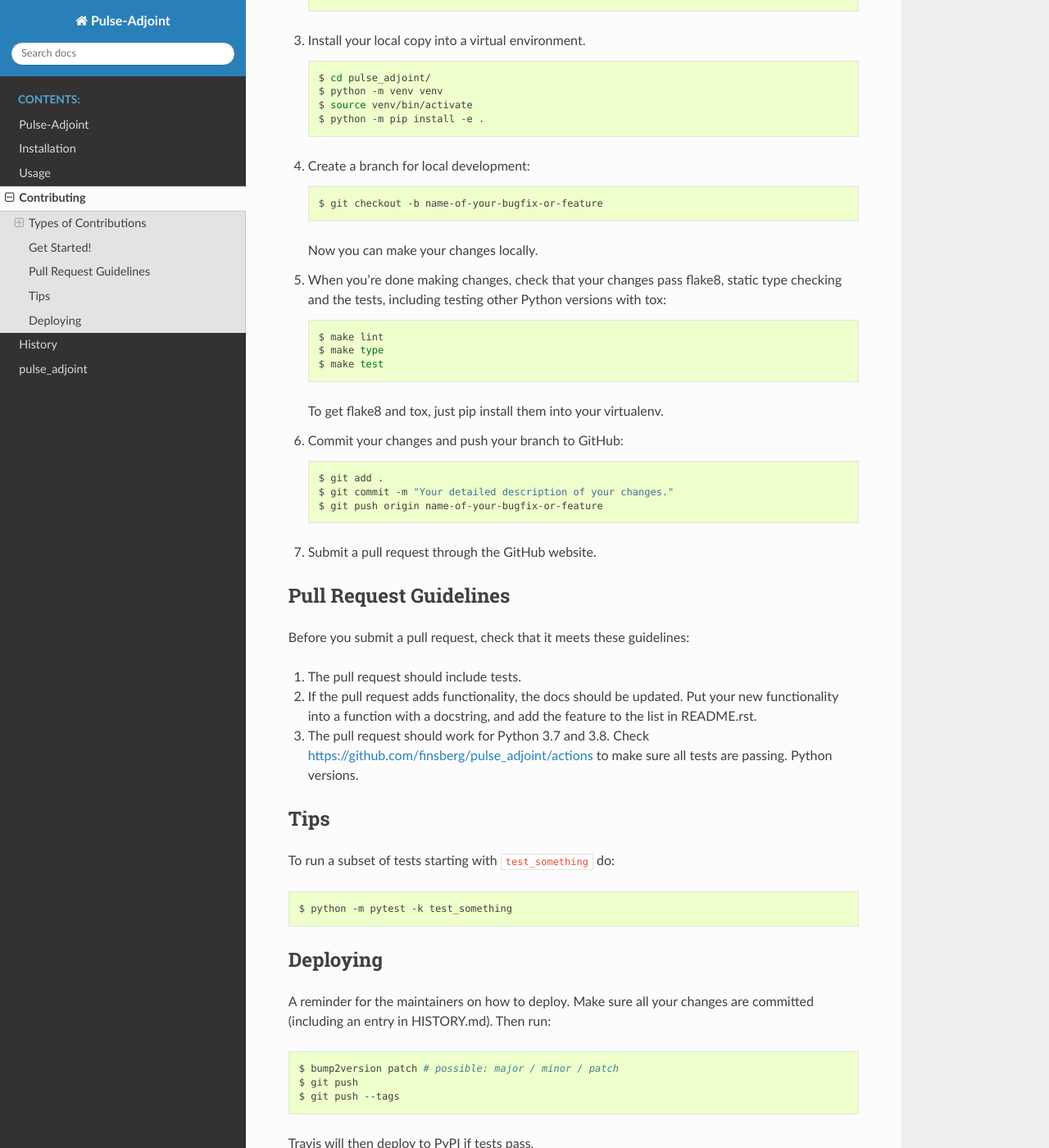
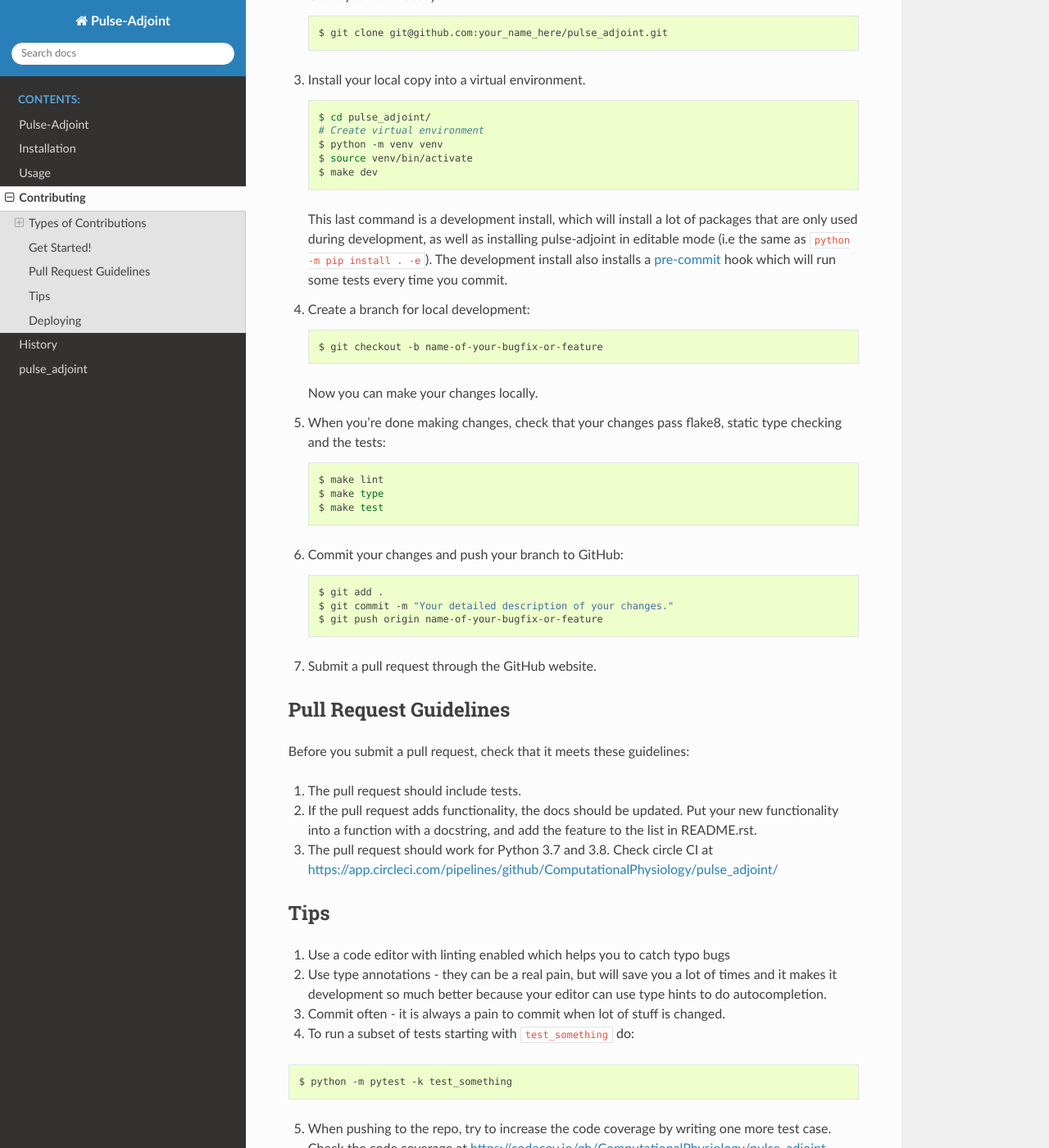
Before and after one commit to ComputationalPhysiology/pulse_adjoint, a Sphinx documentation site: the page built from docs/contributing.rst, in a window 1280 px wide and 1400 px high, scrolled down 1403 px. Shown: the whole window at 82% size. Built offline with Sphinx 7.4.7 and the Read the Docs theme 2.0.0, drawn with Linux system fonts in a browser that asks for light colours; pages that are not in the unit, such as notebooks, are missing from menus; some of the changed text lies outside the part shown.

Commit message:
Update contributing section

```diff
--- a/docs/contributing.rst
+++ b/docs/contributing.rst
@@ -12,7 +12,8 @@
 Report Bugs
 ~~~~~~~~~~~
 
-Report bugs at https://github.com/finsberg/pulse_adjoint/issues.
+Report bugs at
+https://github.com/ComputationalPhysiology/pulse_adjoint/issues.
 
 If you are reporting a bug, please include:
 
@@ -45,7 +46,7 @@
 ~~~~~~~~~~~~~~~
 
 The best way to send feedback is to file an issue at
-https://github.com/finsberg/pulse_adjoint/issues.
+https://github.com/ComputationalPhysiology/pulse_adjoint/issues.
 
 If you are proposing a feature:
 
@@ -60,7 +61,8 @@
 Ready to contribute? Here’s how to set up pulse_adjoint for local
 development.
 
-1. Fork the pulse_adjoint repo on GitHub.
+1. Fork the pulse_adjoint repo on GitHub (Note: if you are part of the
+team working on pulse-adjoint then you can work on the original repo)
 
 2. Clone your fork locally:
 
@@ -73,9 +75,17 @@
    .. code:: shell
 
       $ cd pulse_adjoint/
+      # Create virtual environment
       $ python -m venv venv
       $ source venv/bin/activate
-      $ python -m pip install -e .
+      $ make dev
+
+   This last command is a development install, which will install a lot
+   of packages that are only used during development, as well as
+   installing pulse-adjoint in editable mode (i.e the same as
+   ``python -m pip install . -e``). The development install also
+   installs a `pre-commit <https://pre-commit.com>`__ hook which will
+   run some tests every time you commit.
 
 4. Create a branch for local development:
 
@@ -86,16 +96,13 @@
    Now you can make your changes locally.
 
 5. When you’re done making changes, check that your changes pass flake8,
-   static type checking and the tests, including testing other Python
-   versions with tox:
+   static type checking and the tests:
 
    .. code:: shell
 
       $ make lint
       $ make type
       $ make test
-
-   To get flake8 and tox, just pip install them into your virtualenv.
 
 6. Commit your changes and push your branch to GitHub:
 
@@ -116,18 +123,29 @@
 2. If the pull request adds functionality, the docs should be updated.
    Put your new functionality into a function with a docstring, and add
    the feature to the list in README.rst.
-3. The pull request should work for Python 3.7 and 3.8. Check
-   https://github.com/finsberg/pulse_adjoint/actions to make sure all
-   tests are passing. Python versions.
+3. The pull request should work for Python 3.7 and 3.8. Check circle CI
+   at
+   https://app.circleci.com/pipelines/github/ComputationalPhysiology/pulse_adjoint/
 
 Tips
 ----
 
-To run a subset of tests starting with ``test_something`` do:
+1. Use a code editor with linting enabled which helps you to catch typo
+   bugs
+2. Use type annotations - they can be a real pain, but will save you a
+   lot of times and it makes it development so much better because your
+   editor can use type hints to do autocompletion.
+3. Commit often - it is always a pain to commit when lot of stuff is
+   changed.
+4. To run a subset of tests starting with ``test_something`` do:
 
 .. code:: shell
 
    $ python -m pytest -k test_something
+
+5. When pushing to the repo, try to increase the code coverage by
+   writing one more test case. Check the code coverage at
+   https://codecov.io/gh/ComputationalPhysiology/pulse_adjoint
 
 Deploying
 ---------
@@ -141,4 +159,4 @@
    $ git push
    $ git push --tags
 
-Travis will then deploy to PyPI if tests pass.
+Create a new pypi package using the ``make release`` command.
```
Also changed, not shown: CONTRIBUTING.md (+39 -22 lines).
